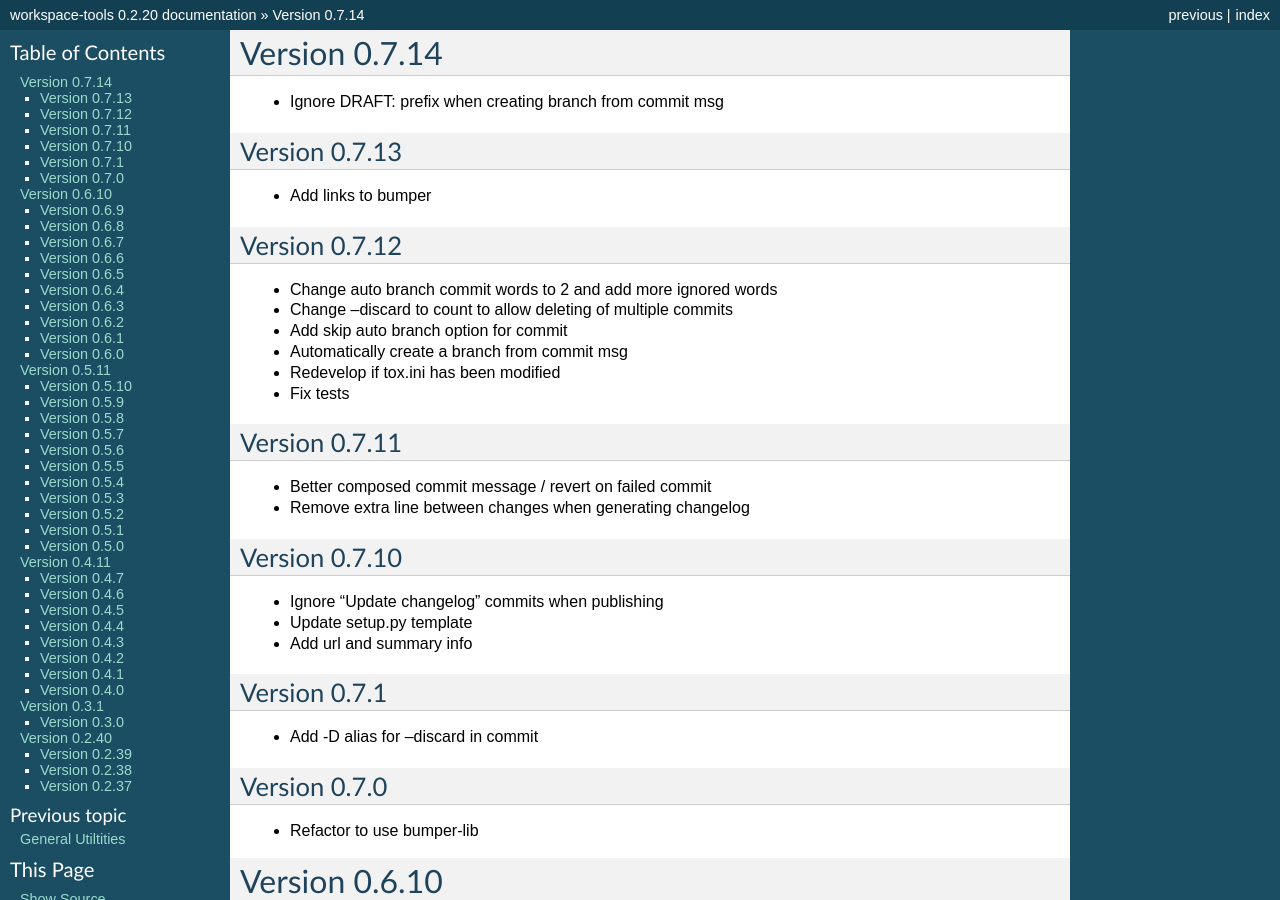
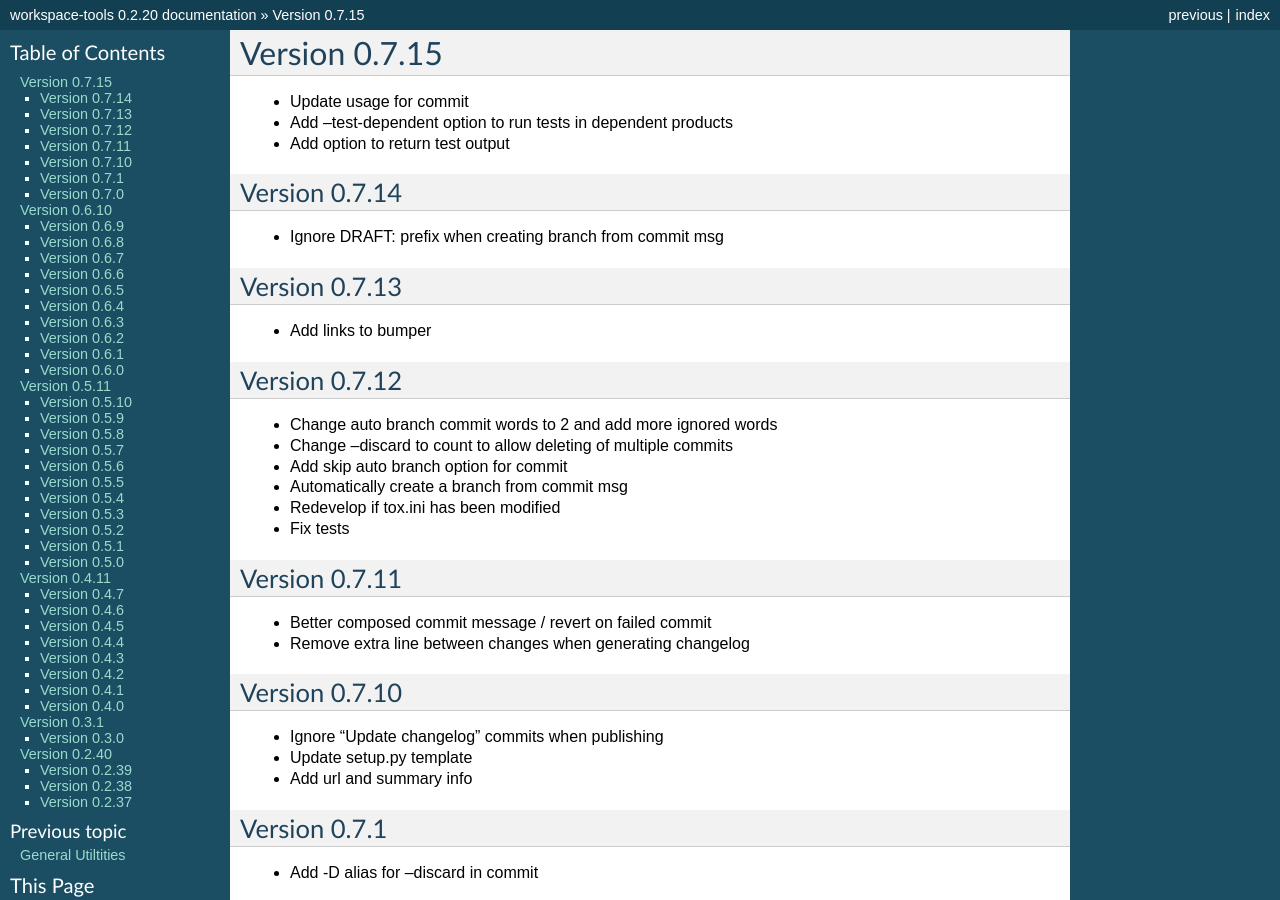
Before and after one commit to maxzheng/workspace-tools, a Sphinx documentation site: the page built from docs/CHANGELOG.rst, in a window 1280 px wide and 900 px high. Built offline with Sphinx 7.4.7, drawn with Linux system fonts in a browser that asks for light colours; some of the changed text lies outside the part shown.

Commit message:
Publish version 0.7.15

```diff
--- a/docs/CHANGELOG.rst
+++ b/docs/CHANGELOG.rst
@@ -1,5 +1,12 @@
+Version 0.7.15
+================================================================================
+
+* Update usage for commit
+* Add --test-dependent option to run tests in dependent products
+* Add option to return test output
+
 Version 0.7.14
-================================================================================
+--------------------------------------------------------------------------------
 
 * Ignore DRAFT: prefix when creating branch from commit msg
 
--- a/setup.py
+++ b/setup.py
@@ -10,7 +10,7 @@ def find_files(path):
 
 setuptools.setup(
   name='workspace-tools',
-  version='0.7.14',
+  version='0.7.15',
 
   author='Max Zheng',
   author_email='maxzheng.os @t gmail.com',
```
